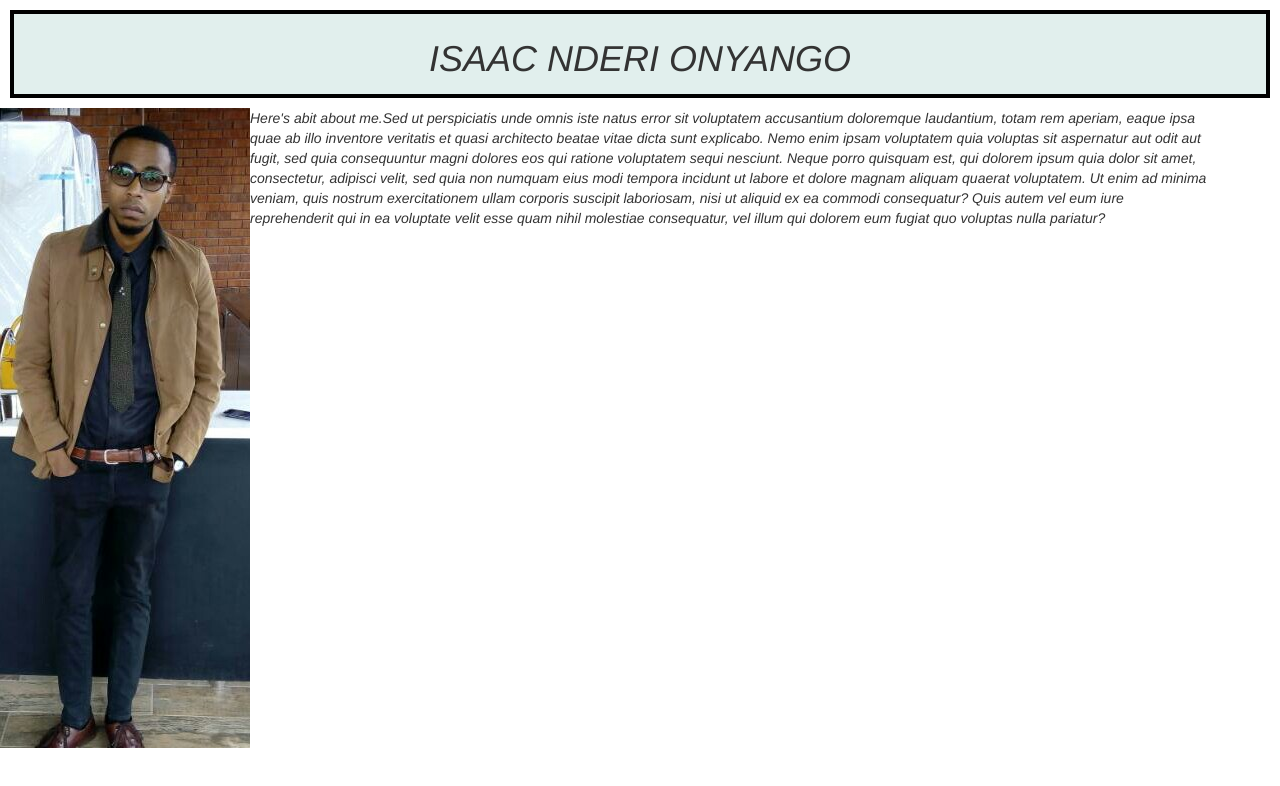
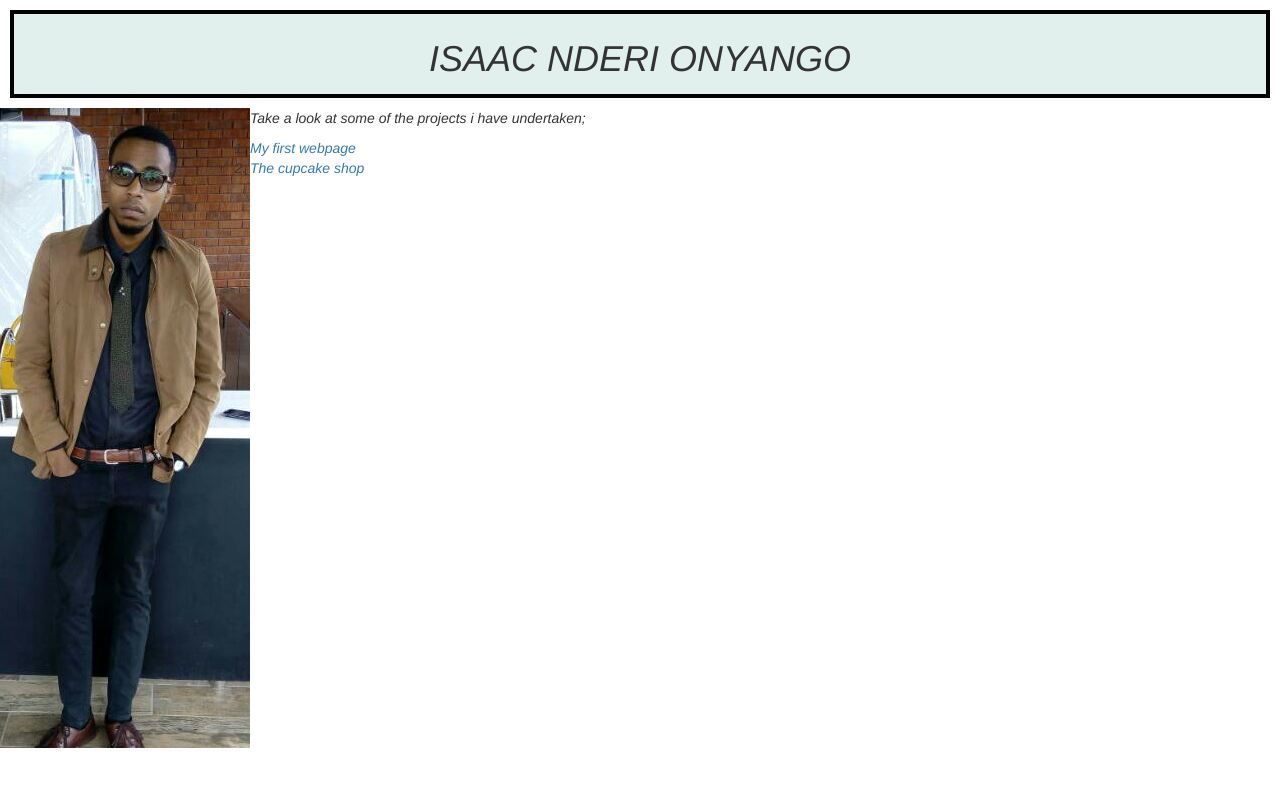
Before and after one commit to iyke254/iyke254.github.io, a plain HTML site: page index.html in a window 1280 px wide. Drawn offline with Linux system fonts and the light colour scheme.

Commit message:
add links to projects done

```diff
--- a/index.html
+++ b/index.html
@@ -14,8 +14,14 @@
     </div>
     <img src="me.jpg">
     <div class= "container"
-      <p><em>Here's abit about me.<em>Sed ut perspiciatis unde omnis iste natus error sit voluptatem accusantium doloremque laudantium, totam rem aperiam, eaque ipsa quae ab illo inventore veritatis et quasi architecto beatae vitae dicta sunt explicabo. Nemo enim ipsam voluptatem quia voluptas sit aspernatur aut odit aut fugit, sed quia consequuntur magni dolores eos qui ratione voluptatem sequi nesciunt. Neque porro quisquam est, qui dolorem ipsum quia dolor sit amet, consectetur, adipisci velit, sed quia non numquam eius modi tempora incidunt ut labore et dolore magnam aliquam quaerat voluptatem.
-        Ut enim ad minima veniam, quis nostrum exercitationem ullam corporis suscipit laboriosam, nisi ut aliquid ex ea commodi consequatur? Quis autem vel eum iure reprehenderit qui in ea voluptate velit esse quam nihil molestiae consequatur, vel illum qui dolorem eum fugiat quo voluptas nulla pariatur?
+      <p><em>Take a look at some of the projects i have undertaken<em>;</p>
+        <ol>
+          <li>
+            <a href= "https://github.com/iyke254/my-first-webpage/blob/master/favorite-things.html">
+              My first webpage
+          </li>
 
-      </p>
-    </div>
+          <li>
+            <a href= "https://github.com/iyke254/cupcake-project/blob/master/index.html">
+              The cupcake shop
+          </li>
```
